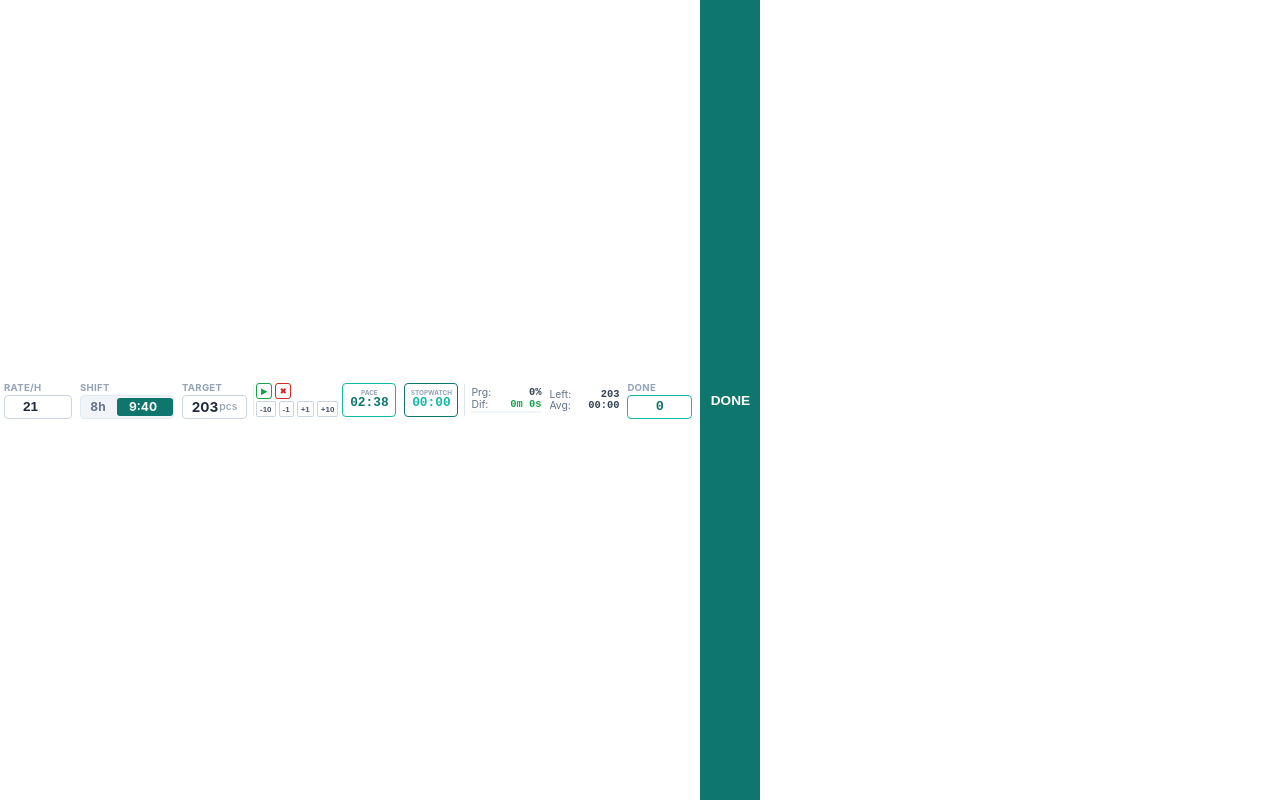
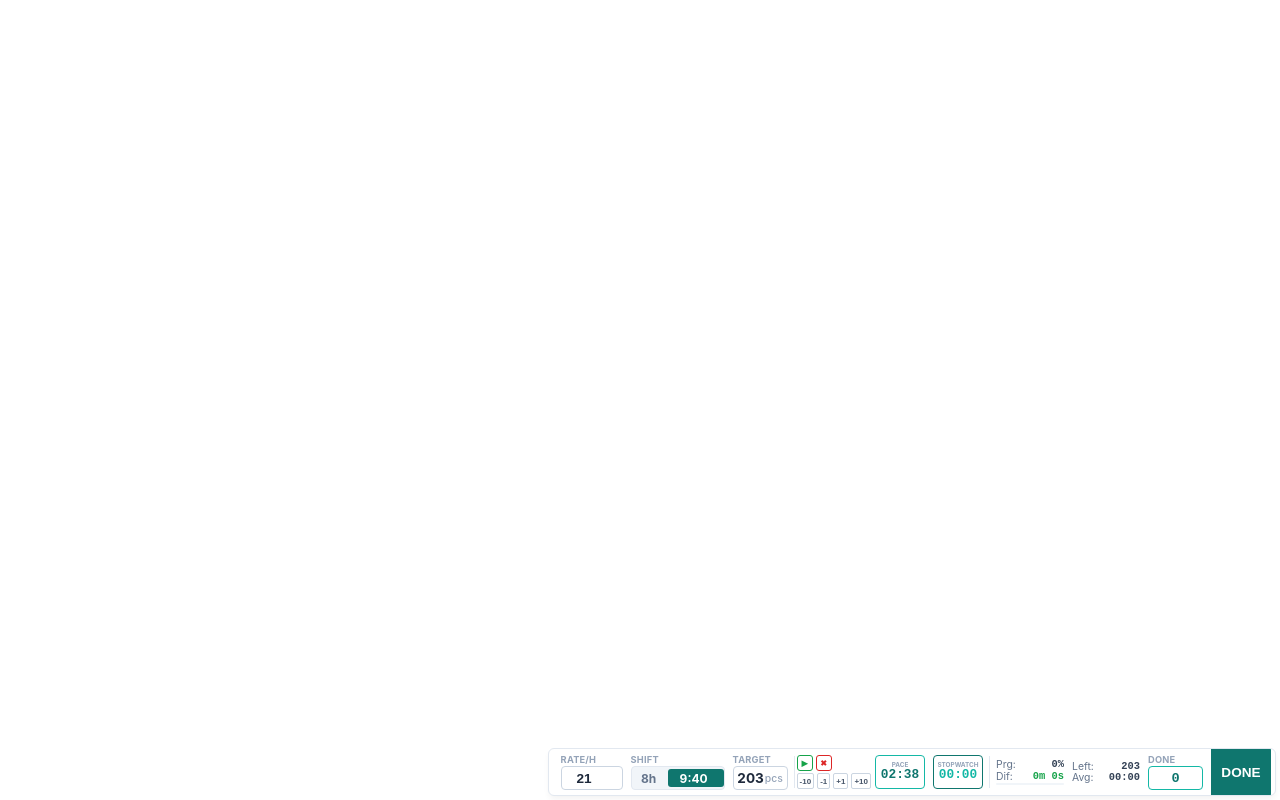
Before and after one commit to agr555/counter-app, a Next.js app: page / in a window 1280 px wide. Built offline with nearby package versions, Linux system fonts and the light colour scheme.

Commit message:
feat: compact two-row layout and popup settings menu

```diff
--- a/app/page.tsx
+++ b/app/page.tsx
@@ -9,7 +9,6 @@ export default function PomodoroWidget() {
   const [coefficient, setCoefficient] = useState<number>(21);
   const [shift, setShift] = useState<ShiftType>('9h40m');
   const [processedCount, setProcessedCount] = useState<number>(0);
-  const [showSettings, setShowSettings] = useState<boolean>(false);
 
   const [isRunning, setIsRunning] = useState<boolean>(false);
   const [stopwatchSeconds, setStopwatchSeconds] = useState<number>(0);
@@ -135,11 +134,11 @@ export default function PomodoroWidget() {
     : 0;
 
   return (
+    <div className={styles.layoutWrapper}>
       <div className={styles.widgetContainer}>
 
         {/* 1 БЛОК: НАСТРОЙКИ (Rate/h до 6 знаков, Смена, План) */}
         <div className={styles.flexRow}>
-        {/* Поле ввода нормы расширено до 6 знаков */}
           <div className={styles.fieldGroup}>
             <label htmlFor="coefficient" className={styles.fieldLabel}>Rate/h</label>
             <input
@@ -154,7 +153,6 @@ export default function PomodoroWidget() {
             />
           </div>
 
-        {/* Исправленный переключатель смен с ползунком */}
           <div className={styles.fieldGroup}>
             <span className={styles.fieldLabel}>Shift</span>
             <div className={styles.toggleContainer}>
@@ -200,7 +198,6 @@ export default function PomodoroWidget() {
 
         {/* 2 БЛОК: УПРАВЛЕНИЕ И ТАЙМЕРЫ (ДВА ЭТАЖА) */}
         <div className={styles.controlAndAdjustColumn}>
-        {/* 1 ЭТАЖ: Старт и Сброс */}
           <div className={styles.gridRow}>
             <button
               type="button"
@@ -214,7 +211,6 @@ export default function PomodoroWidget() {
             </button>
           </div>
 
-        {/* 2 ЭТАЖ: Ручная подгонка (-10, -1, +1, +10) строго под кнопками */}
           <div className={styles.gridRow}>
             <button type="button" onClick={() => adjustCount(-10)} className={styles.adjBtn}>-10</button>
             <button type="button" onClick={() => adjustCount(-1)} className={styles.adjBtn}>-1</button>
@@ -241,7 +237,6 @@ export default function PomodoroWidget() {
         {/* 3 БЛОК: ПРОГРЕСС, АНАЛИТИКА И ГОТОВО */}
         <div className={styles.resultsSection}>
 
-        {/* Аналитика прогресса времени */}
           <div className={styles.compactStatsBox}>
             <div className={styles.statLine}>
               <span>Prg:</span>
@@ -253,7 +248,6 @@ export default function PomodoroWidget() {
                 {timeDifference > 0 ? '+' : timeDifference < 0 ? '-' : ''}{formatAccumulatedTime(timeDifference)}
               </span>
             </div>
-          {/* Шкала Time Status Bar */}
             <div className={styles.statusBarTrack}>
               <div
                 className={`${styles.statusBarFill} ${timeDifference >= 0 ? styles.bgBarGreen : styles.bgBarRed}`}
@@ -262,7 +256,6 @@ export default function PomodoroWidget() {
             </div>
           </div>
 
-        {/* Расширенная статистика сменных остатков */}
           <div className={styles.compactStatsBox}>
             <div className={styles.statLine}>
               <span>Left:</span>
@@ -274,13 +267,11 @@ export default function PomodoroWidget() {
             </div>
           </div>
 
-        {/* Поле количества готовых штук */}
           <div className={styles.fieldGroup}>
             <span className={styles.fieldLabel}>Done</span>
             <div className={styles.countDisplayOnly}>{processedCount}</div>
           </div>
 
-        {/* Самая правая широкая и удобная кнопка DONE */}
           <button type="button" onClick={handleRealItemDone} className={styles.bigSquareDoneBtn}>
             DONE
           </button>
@@ -288,5 +279,6 @@ export default function PomodoroWidget() {
         </div>
 
       </div>
+    </div>
   );
 }
--- a/app/widget.module.css
+++ b/app/widget.module.css
@@ -1,14 +1,29 @@
-.widgetContainer {
+/* Внешняя невидимая оболочка: прижимает компактную строку в правый нижний угол окна */
+.layoutWrapper {
+    display: flex;
+    flex-direction: column;
+    justify-content: flex-end;
+    align-items: flex-end;
+    min-height: 100vh;
+    background-color: transparent; /* Не перекрывает задний фон окна */
+    box-sizing: border-box;
+    padding: 4px; /* Минимальный зазор от границ экрана */
+  }
+
+  /* Сама горизонтальная строка виджета сжимается строго по контенту */
+  .widgetContainer {
     display: flex;
     align-items: center;
     justify-content: flex-start;
     background-color: #ffffff;
+    border: 1px solid #e2e8f0;
+    border-radius: 6px;
+    width: max-content; /* Сжимается до минимальной ширины */
+    box-shadow: 0 4px 6px -1px rgba(0, 0, 0, 0.05);
     font-family: -apple-system, BlinkMacSystemFont, sans-serif;
-    height: 100vh;
-    width: 100vw;
-    box-sizing: border-box;
+    height: 48px; /* Оптимальная фиксированная высота под два этажа кнопок */
     overflow: hidden;
-    padding: 0;
+    padding-left: 8px;
   }
 
   .flexRow, .resultsSection {
@@ -30,18 +45,18 @@
     display: flex;
     flex-direction: column;
     justify-content: center;
-    gap: 2px;
+    gap: 1px;
   }
 
   .fieldLabel {
-    font-size: 0.6rem;
+    font-size: 0.58rem;
     font-weight: 700;
     color: #94a3b8;
     text-transform: uppercase;
-    letter-spacing: 0.03em;
+    letter-spacing: 0.02em;
   }
 
-  /* Расширенное до 6 знаков поле ввода */
+  /* Поле ввода нормы до 6 знаков */
   .inputNumberWide {
     background-color: transparent;
     border: 1px solid #cbd5e1;
@@ -49,14 +64,14 @@
     color: #1e293b;
     font-size: 0.85rem;
     font-weight: 700;
-    width: 68px; /* Достаточно места для 6 цифр (например, 999999) */
+    width: 62px;
     height: 24px;
     text-align: center;
     outline: none;
   }
   .inputNumberWide:focus { border-color: #0f766e; }
 
-  /* ИСПРАВЛЕННЫЙ ПЕРЕКЛЮЧАТЕЛЬ СМЕН */
+  /* Переключатель смен */
   .toggleContainer {
     display: flex;
     align-items: center;
@@ -81,7 +96,6 @@
     color: #64748b;
     cursor: pointer;
     z-index: 2;
-    transition: color 0.15s;
   }
   .radioLabel[htmlFor="shift-9"] { width: 56px; }
   .radioInput:checked + .radioLabel { color: #ffffff; }
@@ -96,7 +110,6 @@
     z-index: 1;
   }
 
-  /* Статичные дисплеи */
   .targetDisplay, .countDisplayOnly {
     background-color: transparent;
     border: 1px solid #cbd5e1;
@@ -107,14 +120,14 @@
     align-items: center;
     justify-content: center;
     height: 24px;
-    width: 65px;
+    width: 55px;
     box-sizing: border-box;
   }
   .targetDisplay { color: #1e293b; }
   .countDisplayOnly { border-color: #14b8a6; color: #0f766e; font-family: monospace; }
   .unitText { font-size: 0.65rem; color: #94a3b8; font-weight: 500; margin-left: 1px; }
 
-  /* ДВУХЭТАЖНЫЙ СТОЛБЕЦ УПРАВЛЕНИЯ И ПОДГОНКИ */
+  /* Управление и подгонка */
   .controlAndAdjustColumn {
     display: flex;
     flex-direction: column;
@@ -142,14 +155,14 @@
   .adjBtn {
     background-color: transparent; border: 1px solid #cbd5e1; color: #475569;
     border-radius: 2px; font-size: 0.5rem; font-weight: 700; height: 16px;
-    padding: 0 3px; cursor: pointer; display: flex; align-items: center; justify-content: center;
+    padding: 0 2px; cursor: pointer; display: flex; align-items: center; justify-content: center;
   }
   .adjBtn:hover { background-color: #f8fafc; }
 
-  /* Дисплеи времени PACE и STOPWATCH */
+  /* Временные дисплеи */
   .timeDisplay, .stopwatchDisplay {
     display: flex; flex-direction: column; align-items: center; justify-content: center;
-    border: 1px solid #e2e8f0; border-radius: 4px; min-width: 54px; height: 34px;
+    border: 1px solid #e2e8f0; border-radius: 4px; min-width: 50px; height: 34px;
   }
   .timeDisplay { border-color: #14b8a6; }
   .stopwatchDisplay { border-color: #0f766e; }
@@ -158,25 +171,24 @@
   .timeNumbers { color: #0f766e; }
   .stopwatchNumbers { color: #14b8a6; }
 
-  /* Блоки аналитики */
+  /* Аналитические блоки */
   .compactStatsBox {
     display: flex; flex-direction: column; justify-content: center;
-    min-width: 70px; height: 100%; line-height: 1.1;
+    min-width: 68px; height: 100%; line-height: 1.1;
   }
   .statLine { display: flex; justify-content: space-between; width: 100%; font-size: 0.65rem; color: #64748b; }
   .boldVal { font-weight: 700; color: #334155; font-family: monospace; }
   .textGreen { color: #16a34a !important; }
   .textRed { color: #dc2626 !important; }
 
-  /* Шкала статуса времени */
   .statusBarTrack { width: 100%; height: 2px; background-color: #f1f5f9; border-radius: 1px; margin-top: 1px; overflow: hidden; }
   .statusBarFill { height: 100%; width: 0%; transition: width 0.2s; }
   .bgBarGreen { background-color: #16a34a; }
   .bgBarRed { background-color: #dc2626; }
 
-  /* КНОПКА DONE НА САМОМ КРАЮ */
+  /* ДИЗАЙН КНОПКИ DONE С ОГРАНИЧЕННОЙ ШИРИНОЙ НА КРАЮ */
   .bigSquareDoneBtn {
-    width: 60px;
+    width: 60px; /* Кнопка строго ограничена по ширине и больше не разлетается */
     height: 100%;
     background-color: #0f766e;
     border: none;
```
Lines whose indentation alone changed are shown as unchanged.
